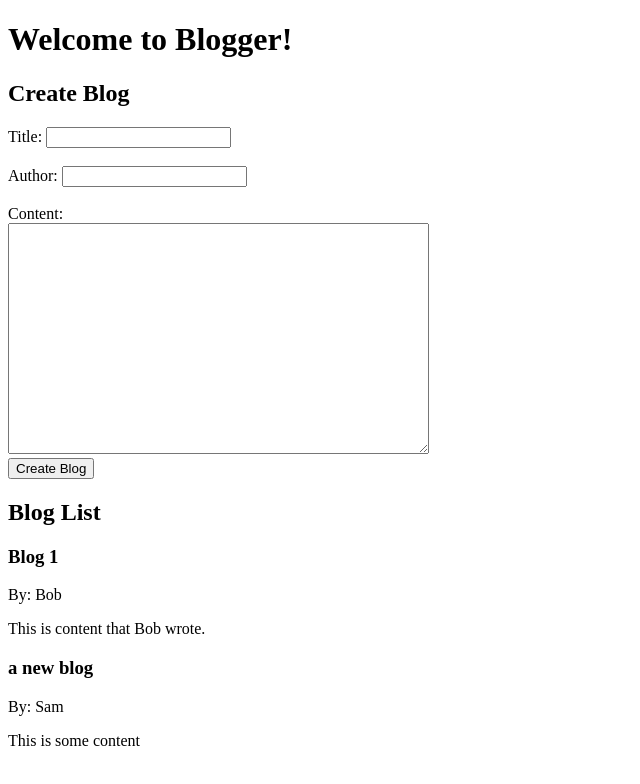
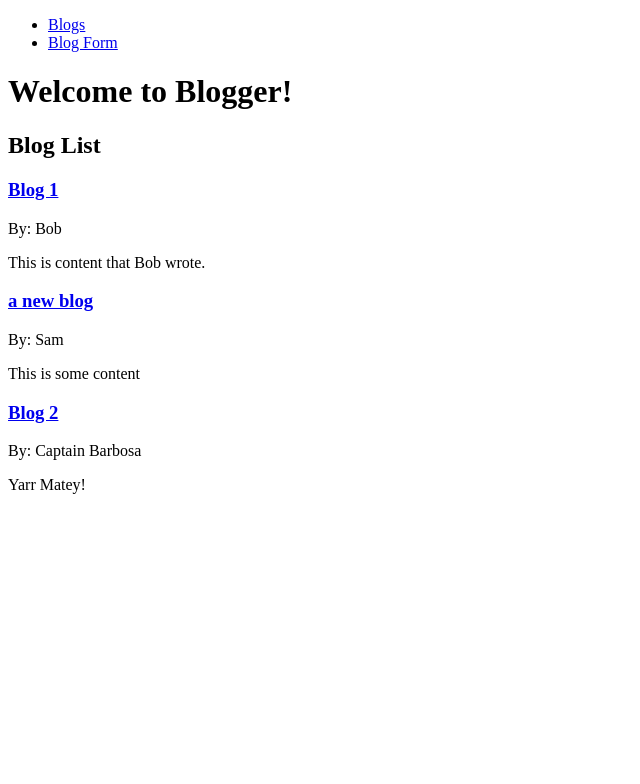
Before and after one commit to Enoch2k2/se-ntl-120924-react-blogger, a React (Vite) app: page /blogs in a window 1280 px wide. Shown: the top 784 px of the page, without its empty margins (0-640 px from the left). Built offline with nearby package versions, Linux system fonts and the light colour scheme; data requests are answered from the project's data file.

Commit message:
finished react routing part 2

```diff
--- a/db.json
+++ b/db.json
@@ -11,6 +11,12 @@
       "title": "a new blog",
       "author": "Sam",
       "content": "This is some content"
+    },
+    {
+      "id": "7a94",
+      "title": "Blog 2",
+      "author": "Captain Barbosa",
+      "content": "Yarr Matey!"
     }
   ]
 }
--- a/package.json
+++ b/package.json
@@ -12,7 +12,8 @@
   },
   "dependencies": {
     "react": "^18.3.1",
-    "react-dom": "^18.3.1"
+    "react-dom": "^18.3.1",
+    "react-router-dom": "^6.28.1"
   },
   "devDependencies": {
     "@eslint/js": "^9.17.0",
--- a/src/App.jsx
+++ b/src/App.jsx
@@ -1,8 +1,8 @@
 import { useEffect, useState } from "react"
-import Form from "./components/Form"
-import List from "./components/List"
 
 import { baseUrl } from "./Global"
+import { Outlet } from "react-router-dom"
+import Navbar from "./components/Navbar"
 
 function App() {
   const [blogs, setBlogs] = useState([])
@@ -20,9 +20,9 @@
 
   return (
     <>
+      <Navbar />
       <h1>Welcome to Blogger!</h1>
-      <Form addBlog={addBlog} />
-      <List blogs={blogs} />
+      <Outlet context={{ blogs, addBlog }} />
     </>
   )
 }
--- /dev/null
+++ b/src/components/Blog.jsx
@@ -0,0 +1,24 @@
+import React from 'react'
+import { useOutletContext, useParams } from 'react-router-dom'
+
+const Blog = () => {
+  const { blogs } = useOutletContext()
+
+  const { id } = useParams()
+
+  const blog = blogs.find(blog => blog.id === id)
+
+  if(!blog) {
+    return <h3>Blog not found!</h3>
+  }
+
+  return (
+    <div>
+      <h3>{blog.title}</h3>
+      <p>By: {blog.author}</p>
+      <p>{blog.content}</p>
+    </div>
+  )
+}
+
+export default Blog
--- a/src/components/Card.jsx
+++ b/src/components/Card.jsx
@@ -1,9 +1,10 @@
 import React from 'react'
+import { Link, useOutletContext } from 'react-router-dom'
 
 const Card = ({ blog }) => {
   return (
     <div>
-      <h3>{ blog.title }</h3>
+      <h3><Link to={`/blogs/${blog.id}`}>{ blog.title }</Link></h3>
       <p>By: { blog.author }</p>
       <p>{ blog.content }</p>
     </div>
--- /dev/null
+++ b/src/components/Example.jsx
@@ -0,0 +1,15 @@
+import React from 'react'
+import { useOutletContext } from 'react-router-dom'
+
+const Example = () => {
+
+  const { blogs } = useOutletContext()
+
+  console.log(blogs)
+
+  return (
+    <div>Example</div>
+  )
+}
+
+export default Example
--- a/src/components/Form.jsx
+++ b/src/components/Form.jsx
@@ -1,5 +1,6 @@
 import React, { useState } from 'react'
 import { baseUrl, headers } from '../Global'
+import { useOutletContext, useNavigate } from 'react-router-dom'
 
 const initialState = {
   title: "",
@@ -7,10 +8,13 @@
   content: ""
 }
 
-const Form = ({ addBlog }) => {
+const Form = () => {
   // const [title, setTitle] = useState("")
   // const [author, setAuthor] = useState("")
   // const [content, setContent] = useState("")
+  const navigate = useNavigate()
+
+  const { addBlog } = useOutletContext()
 
   const [formData, setFormData] = useState(initialState)
 
@@ -38,7 +42,7 @@
       .then(resp => resp.json())
       .then(data => {
         addBlog(data)
-        setFormData(initialState) // even optional!
+        navigate("/blogs")
       })
   }
 
--- a/src/components/List.jsx
+++ b/src/components/List.jsx
@@ -1,13 +1,16 @@
 import React from 'react'
 import Card from './Card'
+import { Outlet, useOutletContext } from 'react-router-dom'
 
-const List = ({ blogs }) => {
+const List = () => {
+  const { blogs } = useOutletContext()
 
   const blogCards = blogs.map((blog, idx) => <Card key={idx+1} blog={blog} />)
 
   return (
     <div>
       <h2>Blog List</h2>
+      <Outlet context={{ blogs }}/>
       <div>
         {blogCards}
       </div>
--- /dev/null
+++ b/src/components/Navbar.jsx
@@ -0,0 +1,13 @@
+import React from 'react'
+import { Link } from 'react-router-dom'
+
+const Navbar = () => {
+  return (
+    <ul>
+      <li><Link to="/blogs">Blogs</Link></li>
+      <li><Link to="/blogs/new">Blog Form</Link></li>
+    </ul>
+  )
+}
+
+export default Navbar
--- a/src/main.jsx
+++ b/src/main.jsx
@@ -1,9 +1,15 @@
 import { StrictMode } from 'react'
 import { createRoot } from 'react-dom/client'
 import App from './App.jsx'
+import routes from './routes.jsx'
+import { createBrowserRouter, RouterProvider } from 'react-router-dom'
+
+const router = createBrowserRouter(routes)
 
 createRoot(document.getElementById('root')).render(
   <StrictMode>
-    <App />
+    <RouterProvider router={router}>
+      <App />
+    </RouterProvider>
   </StrictMode>,
 )
--- /dev/null
+++ b/src/routes.jsx
@@ -0,0 +1,32 @@
+import App from "./App"
+import Blog from "./components/Blog"
+import Example from "./components/Example"
+import Form from "./components/Form"
+import List from "./components/List"
+
+export default [
+  {
+    path: "/",
+    element: <App />,
+    children: [
+      {
+        path: "/blogs",
+        element: <List />,
+        children: [
+          {
+            path: "/blogs/example",
+            element: <Example />
+          }
+        ]
+      },
+      {
+        path: "/blogs/new",
+        element: <Form />
+      },
+      {
+        path: "/blogs/:id",
+        element: <Blog />
+      }
+    ]
+  }
+]
```
Also changed, not shown: 1 other file (tests, documents, lock files or other folders).
